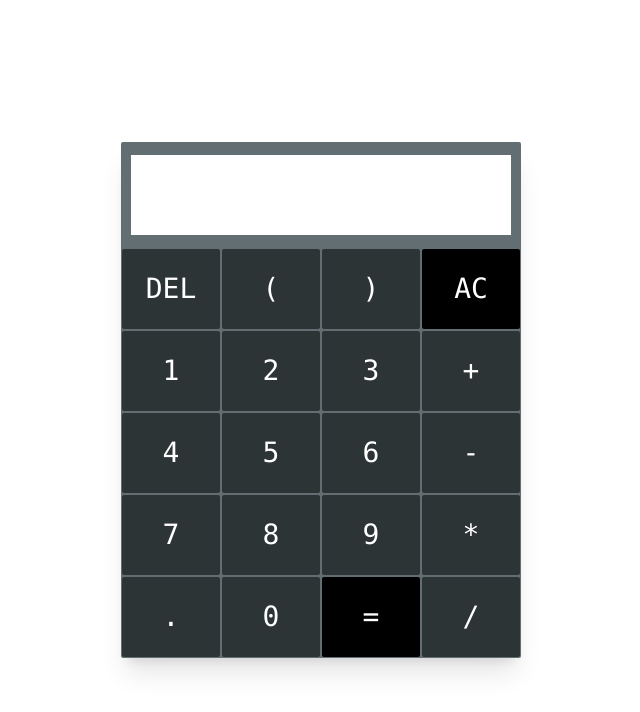
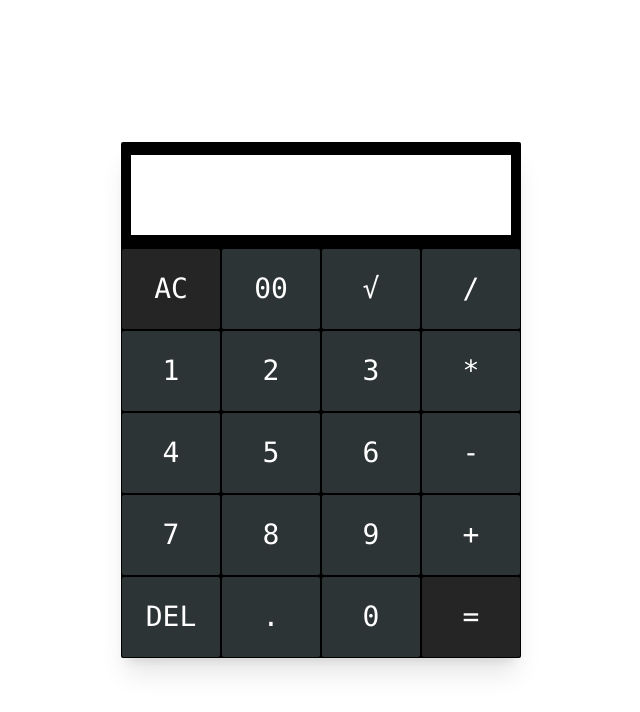
Before and after one commit to M-M-H-Rupom/calculator-two, a website: page index.html in a window 1280 px wide. Shown: the whole page, without its empty margins (319-959 px from the left). Drawn offline with Linux system fonts and the light colour scheme.

Commit message:
add some

```diff
--- a/index.html
+++ b/index.html
@@ -13,16 +13,16 @@
                 <td colspan="4"> <input type="text" id="result"> </td>
             </tr>
             <tr>
-                <td> <input type="button" value="DEL" onclick="deleteprevious()"></td>
-                <td> <input type="button" value="(" onclick="display('(')"></td>
-                <td> <input type="button" value=")" onclick="display(')')"></td>
                 <td> <input type="button" value="AC" id="btdelete" onclick="clearall()"></td>
+                <td> <input type="button" value="00" onclick="display('00')"></td>
+                <td> <input type="button" value="√" onclick="display('√')"></td>
+                <td> <input type="button" value="/" onclick="display('/')"></td>
             </tr>
             <tr>
                 <td> <input type="button" value="1" onclick="display('1')"></td>
                 <td> <input type="button" value="2" onclick="display('2')"></td>
                 <td> <input type="button" value="3" onclick="display('3')"></td>
-                <td> <input type="button" value="+" onclick="display('+')"></td>
+                <td> <input type="button" value="*" onclick="display('*')">
             </tr>
             <tr>
                 <td> <input type="button" value="4" onclick="display('4')"></td>
@@ -34,13 +34,13 @@
                 <td> <input type="button" value="7" onclick="display('7')"></td>
                 <td> <input type="button" value="8" onclick="display('8')"></td>
                 <td> <input type="button" value="9" onclick="display('9')"></td>
-                <td> <input type="button" value="*" onclick="display('*')"></td>
+                </td><td> <input type="button" value="+" onclick="display('+')"></td>
             </tr>
             <tr>
-                <td >  <input type="button" value="." onclick="display('.')"></td>
+                <td> <input type="button" value="DEL" onclick="deleteprevious()"></td>
+                <td >  <input type="button" " value="." onclick="display('.')"></td>
                 <td > <input type="button" value="0" onclick="display('0')"></td>
                 <td> <input type="button" value="=" id="btdelete" onclick="calculate()"></td>
-                <td> <input type="button" value="/" onclick="display('/')"></td>
             </tr>
         </table>
     </div>
--- a/script.js
+++ b/script.js
@@ -25,8 +25,16 @@ const clearall = () => {
 
 const calculate = () => {
     try {
-
-        if (/[\d.]$/.test(mydisplay)) {
+        if (mydisplay.includes("√")) {
+            // Handle square root calculation
+            const numberToSquareRoot = parseFloat(mydisplay.replace("√", ""));
+            if (!isNaN(numberToSquareRoot) && numberToSquareRoot >= 0) {
+                mydisplay = Math.sqrt(numberToSquareRoot).toString();
+            } else {
+                mydisplay = 'Error';
+            }
+        } else if (/[\d.]$/.test(mydisplay)) {
+            // Handle other calculations
             mydisplay = eval(mydisplay).toString();
         } else {
             mydisplay = mydisplay.replace(/\([^)]*\)$/, '');
@@ -39,6 +47,8 @@ const calculate = () => {
 }
 
 
+
+
 const deleteprevious = () => {
     var displayElement = document.getElementById("result");
     var currentValue = displayElement.value;
--- a/src/tailwind.css
+++ b/src/tailwind.css
@@ -6,7 +6,7 @@
     @apply w-full min-h-screen flex items-center justify-center
 }
 .calculator-t{
-    @apply w-[400px] h-[500px] bg-[#636e72] rounded-sm shadow-xl
+    @apply w-[400px] h-[500px] bg-[black] rounded-sm shadow-xl
 }
 input[type=text]{
     @apply w-[380px] h-[80px] p-[8px] my-3 outline-none border-none text-2xl
@@ -27,5 +27,5 @@ input[type=button]:hover{
     @apply bg-[#ff6b6b]
 }
 #btdelete{
-    @apply bg-black
+    @apply bg-[#252525]
 }
```
Also changed, not shown: output/tailwind.css.
